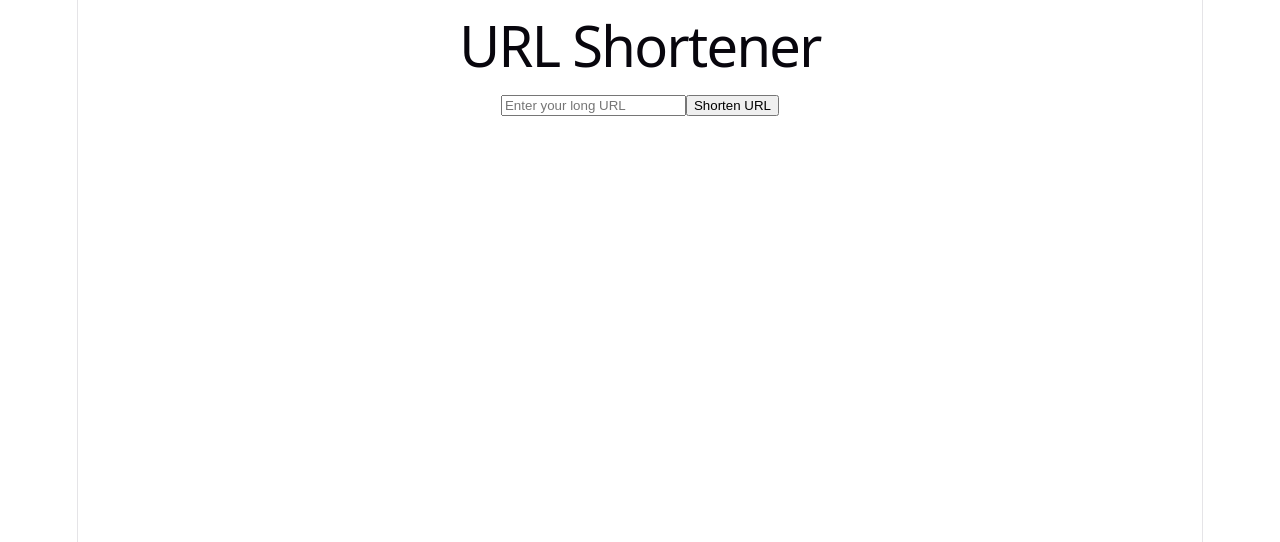
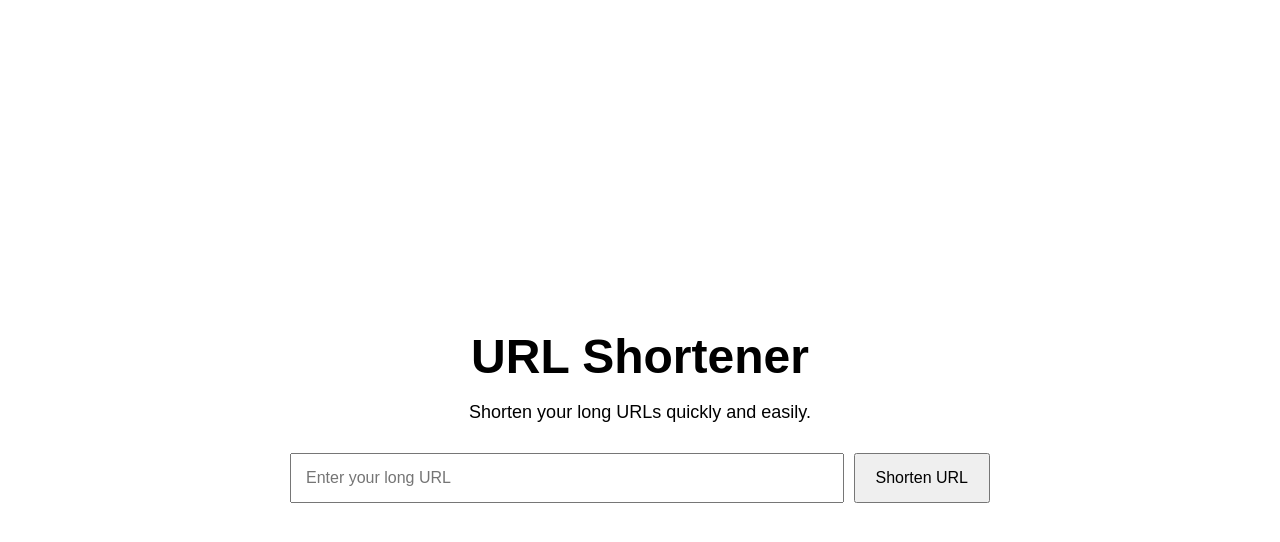
Before and after one commit to Amankr-26/URL_SHORTENER, a React app in the folder frontend/: page / in a window 1280 px wide. Shown: the top 542 px of the page. Built offline with nearby package versions, Linux system fonts and the light colour scheme; the HTML template or start-up script is replaced by a standard one.

Commit message:
Update frontend UI

```diff
--- a/frontend/src/App.css
+++ b/frontend/src/App.css
@@ -1,184 +1,51 @@
-.counter {
-  font-size: 16px;
-  padding: 5px 10px;
-  border-radius: 5px;
-  color: var(--accent);
-  background: var(--accent-bg);
-  border: 2px solid transparent;
-  transition: border-color 0.3s;
-  margin-bottom: 24px;
-
-  &:hover {
-    border-color: var(--accent-border);
-  }
-  &:focus-visible {
-    outline: 2px solid var(--accent);
-    outline-offset: 2px;
-  }
+.app {
+  min-height: 100vh;
+  display: flex;
+  justify-content: center;
+  align-items: center;
 }
 
-.hero {
-  position: relative;
-
-  .base,
-  .framework,
-  .vite {
-    inset-inline: 0;
-    margin: 0 auto;
-  }
-
-  .base {
-    width: 170px;
-    position: relative;
-    z-index: 0;
-  }
-
-  .framework,
-  .vite {
-    position: absolute;
-  }
-
-  .framework {
-    z-index: 1;
-    top: 34px;
-    height: 28px;
-    transform: perspective(2000px) rotateZ(300deg) rotateX(44deg) rotateY(39deg)
-      scale(1.4);
-  }
-
-  .vite {
-    z-index: 0;
-    top: 107px;
-    height: 26px;
-    width: auto;
-    transform: perspective(2000px) rotateZ(300deg) rotateX(40deg) rotateY(39deg)
-      scale(0.8);
-  }
+.container {
+  width: 90%;
+  max-width: 700px;
+  text-align: center;
 }
 
-#center {
-  display: flex;
-  flex-direction: column;
-  gap: 25px;
-  place-content: center;
-  place-items: center;
-  flex-grow: 1;
-
-  @media (max-width: 1024px) {
-    padding: 32px 20px 24px;
-    gap: 18px;
-  }
+h1 {
+  font-size: 48px;
+  margin-bottom: 10px;
 }
 
-#next-steps {
-  display: flex;
-  border-top: 1px solid var(--border);
-  text-align: left;
-
-  & > div {
-    flex: 1 1 0;
-    padding: 32px;
-    @media (max-width: 1024px) {
-      padding: 24px 20px;
-    }
-  }
-
-  .icon {
-    margin-bottom: 16px;
-    width: 22px;
-    height: 22px;
-  }
-
-  @media (max-width: 1024px) {
-    flex-direction: column;
-    text-align: center;
-  }
+.subtitle {
+  font-size: 18px;
+  margin-bottom: 30px;
 }
 
-#docs {
-  border-right: 1px solid var(--border);
-
-  @media (max-width: 1024px) {
-    border-right: none;
-    border-bottom: 1px solid var(--border);
-  }
+.form {
+  display: flex;
+  gap: 10px;
 }
 
-#next-steps ul {
-  list-style: none;
-  padding: 0;
-  display: flex;
-  gap: 8px;
-  margin: 32px 0 0;
-
-  .logo {
-    height: 18px;
-  }
-
-  a {
-    color: var(--text-h);
-    font-size: 16px;
-    border-radius: 6px;
-    background: var(--social-bg);
-    display: flex;
-    padding: 6px 12px;
-    align-items: center;
-    gap: 8px;
-    text-decoration: none;
-    transition: box-shadow 0.3s;
-
-    &:hover {
-      box-shadow: var(--shadow);
-    }
-    .button-icon {
-      height: 18px;
-      width: 18px;
-    }
-  }
-
-  @media (max-width: 1024px) {
-    margin-top: 20px;
-    flex-wrap: wrap;
-    justify-content: center;
-
-    li {
-      flex: 1 1 calc(50% - 8px);
-    }
-
-    a {
-      width: 100%;
-      justify-content: center;
-      box-sizing: border-box;
-    }
-  }
+.form input {
+  flex: 1;
+  padding: 14px;
+  font-size: 16px;
 }
 
-#spacer {
-  height: 88px;
-  border-top: 1px solid var(--border);
-  @media (max-width: 1024px) {
-    height: 48px;
-  }
+.form button {
+  padding: 14px 20px;
+  font-size: 16px;
+  cursor: pointer;
 }
 
-.ticks {
-  position: relative;
-  width: 100%;
+.error {
+  margin-top: 20px;
+}
 
-  &::before,
-  &::after {
-    content: '';
-    position: absolute;
-    top: -4.5px;
-    border: 5px solid transparent;
-  }
+.result {
+  margin-top: 30px;
+}
 
-  &::before {
-    left: 0;
-    border-left-color: var(--border);
-  }
-  &::after {
-    right: 0;
-    border-right-color: var(--border);
-  }
+.result a {
+  font-size: 18px;
 }
--- a/frontend/src/App.jsx
+++ b/frontend/src/App.jsx
@@ -1,12 +1,17 @@
 import { useState } from "react";
+import "./App.css";
 
 function App() {
   const [url, setUrl] = useState("");
   const [shortUrl, setShortUrl] = useState("");
+  const [error, setError] = useState("");
 
   async function shortenUrl() {
+    setError("");
+    setShortUrl("");
+
     if (url === "") {
-      alert("Please enter a URL");
+      setError("Please enter a URL");
       return;
     }
 
@@ -24,7 +29,7 @@ function App() {
       const data = await response.json();
 
       if (!response.ok) {
-        alert(data.message);
+        setError(data.message);
         return;
       }
 
@@ -33,14 +38,20 @@ function App() {
       );
     } catch (error) {
       console.error(error);
-      alert("Unable to connect to server");
+      setError("Unable to connect to server");
     }
   }
 
   return (
-    <div>
+    <div className="app">
+      <div className="container">
         <h1>URL Shortener</h1>
 
+        <p className="subtitle">
+          Shorten your long URLs quickly and easily.
+        </p>
+
+        <div className="form">
           <input
             type="text"
             placeholder="Enter your long URL"
@@ -51,15 +62,28 @@ function App() {
           <button onClick={shortenUrl}>
             Shorten URL
           </button>
+        </div>
+
+        {error && (
+          <p className="error">
+            {error}
+          </p>
+        )}
 
         {shortUrl && (
-        <p>
-          Short URL:{" "}
-          <a href={shortUrl} target="_blank">
+          <div className="result">
+            <p>Your shortened URL:</p>
+
+            <a
+              href={shortUrl}
+              target="_blank"
+              rel="noreferrer"
+            >
               {shortUrl}
             </a>
-        </p>
+          </div>
         )}
+      </div>
     </div>
   );
 }
--- a/frontend/src/index.css
+++ b/frontend/src/index.css
@@ -1,111 +1,8 @@
-:root {
-  --text: #6b6375;
-  --text-h: #08060d;
-  --bg: #fff;
-  --border: #e5e4e7;
-  --code-bg: #f4f3ec;
-  --accent: #aa3bff;
-  --accent-bg: rgba(170, 59, 255, 0.1);
-  --accent-border: rgba(170, 59, 255, 0.5);
-  --social-bg: rgba(244, 243, 236, 0.5);
-  --shadow:
-    rgba(0, 0, 0, 0.1) 0 10px 15px -3px, rgba(0, 0, 0, 0.05) 0 4px 6px -2px;
-
-  --sans: system-ui, 'Segoe UI', Roboto, sans-serif;
-  --heading: system-ui, 'Segoe UI', Roboto, sans-serif;
-  --mono: ui-monospace, Consolas, monospace;
-
-  font: 18px/145% var(--sans);
-  letter-spacing: 0.18px;
-  color-scheme: light dark;
-  color: var(--text);
-  background: var(--bg);
-  font-synthesis: none;
-  text-rendering: optimizeLegibility;
-  -webkit-font-smoothing: antialiased;
-  -moz-osx-font-smoothing: grayscale;
-
-  @media (max-width: 1024px) {
-    font-size: 16px;
-  }
-}
-
-@media (prefers-color-scheme: dark) {
-  :root {
-    --text: #9ca3af;
-    --text-h: #f3f4f6;
-    --bg: #16171d;
-    --border: #2e303a;
-    --code-bg: #1f2028;
-    --accent: #c084fc;
-    --accent-bg: rgba(192, 132, 252, 0.15);
-    --accent-border: rgba(192, 132, 252, 0.5);
-    --social-bg: rgba(47, 48, 58, 0.5);
-    --shadow:
-      rgba(0, 0, 0, 0.4) 0 10px 15px -3px, rgba(0, 0, 0, 0.25) 0 4px 6px -2px;
-  }
-
-  #social .button-icon {
-    filter: invert(1) brightness(2);
-  }
+* {
+  box-sizing: border-box;
 }
 
 body {
   margin: 0;
+  font-family: Arial, sans-serif;
 }
-
-#root {
-  width: 1126px;
-  max-width: 100%;
-  margin: 0 auto;
-  text-align: center;
-  border-inline: 1px solid var(--border);
-  min-height: 100svh;
-  display: flex;
-  flex-direction: column;
-  box-sizing: border-box;
-}
-
-h1,
-h2 {
-  font-family: var(--heading);
-  font-weight: 500;
-  color: var(--text-h);
-}
-
-h1 {
-  font-size: 56px;
-  letter-spacing: -1.68px;
-  margin: 32px 0;
-  @media (max-width: 1024px) {
-    font-size: 36px;
-    margin: 20px 0;
-  }
-}
-h2 {
-  font-size: 24px;
-  line-height: 118%;
-  letter-spacing: -0.24px;
-  margin: 0 0 8px;
-  @media (max-width: 1024px) {
-    font-size: 20px;
-  }
-}
-p {
-  margin: 0;
-}
-
-code,
-.counter {
-  font-family: var(--mono);
-  display: inline-flex;
-  border-radius: 4px;
-  color: var(--text-h);
-}
-
-code {
-  font-size: 15px;
-  line-height: 135%;
-  padding: 4px 8px;
-  background: var(--code-bg);
-}
```
Lines whose indentation alone changed are shown as unchanged.
